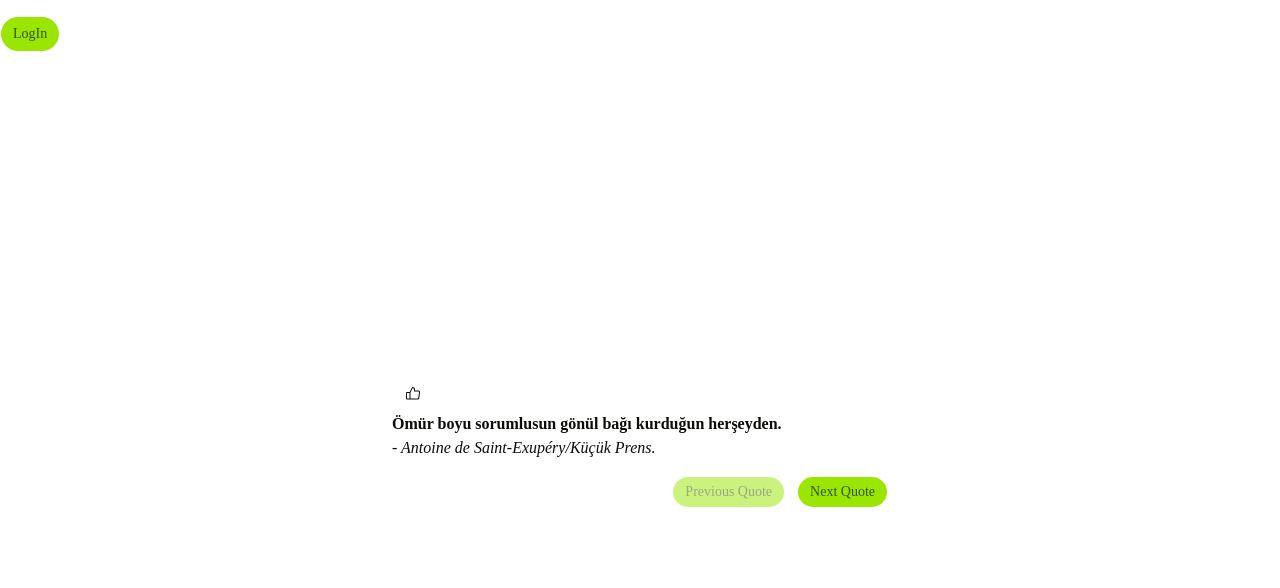
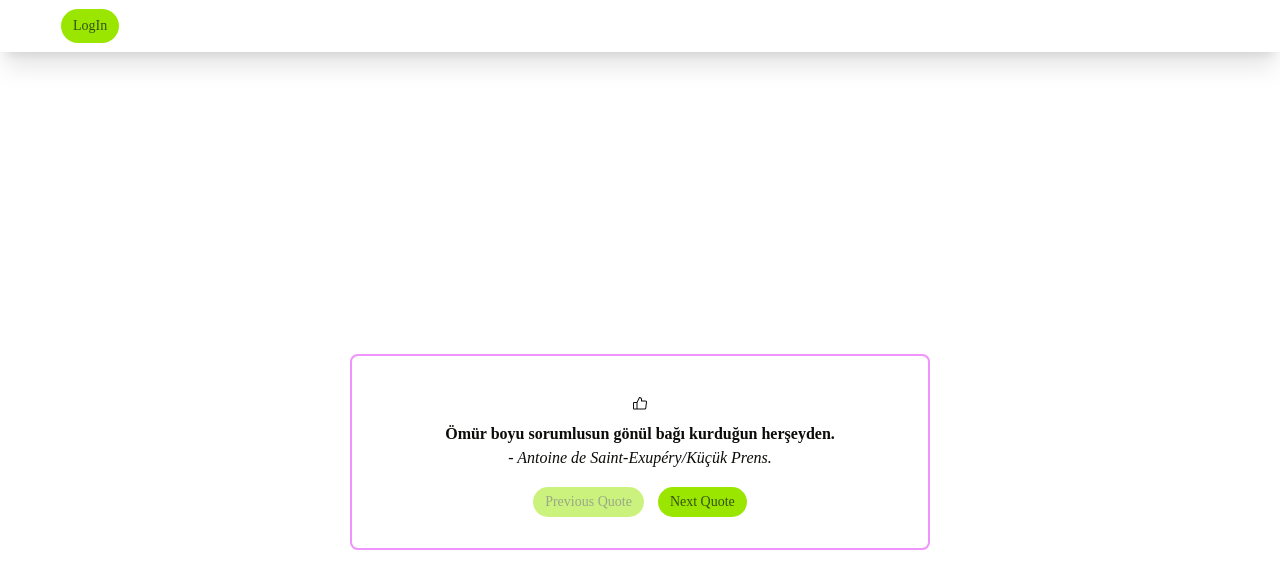
Before and after one commit to pinarertanc/Random-Quotes-App, a Next.js app: page / in a window 1280 px wide. Shown: the top 588 px of the page. Built offline with nearby package versions, Linux system fonts and the light colour scheme; no server answers.

Commit message:
user.sub and tailwind css arrangements are done

```diff
--- a/src/app/components/autor.tsx
+++ b/src/app/components/autor.tsx
@@ -5,7 +5,7 @@ label:string;
 
 export const Autor = ({label}:AutorInterface) => {
 
-let classes = "italic";
+let classes = "italic text-center";
 
 return(
   <p className={classes} >{label}</p>
--- a/src/app/components/card.tsx
+++ b/src/app/components/card.tsx
@@ -9,12 +9,12 @@ children:React.ReactNode;
 
 
 export const Card =({children,variant="primary"}:CardInterface) =>{
- let classes="rounded-md px-10 py-2 w-xl "
+ let classes="rounded-md px-7 py-2 w-full max-w-xl ring-2 ring-(--chart-2)/50 flex flex-col items-center justify-center "
   switch(variant){
     case 'liked-card':
-      classes = classes + "border m-1 h-35"  ;
+      classes = classes + "border m-1 h-36  "  ;
       break;
-      default: classes = classes + "h-48";
+      default: classes = classes + "min-h-48";
   }
   return(
     <div className={classes}>{children}</div>
--- a/src/app/components/quote.tsx
+++ b/src/app/components/quote.tsx
@@ -5,7 +5,7 @@ interface QuoteInterface {
 
 export const Quote = ({label}) => {
 
-let classes = "font-semibold";
+let classes = "font-semibold text-center";
 
 return(
   <p className={classes} >{label}</p>
--- a/src/app/context/QuotesContext.tsx
+++ b/src/app/context/QuotesContext.tsx
@@ -1,8 +1,8 @@
 'use client';
 
 import { createContext, useState, useEffect } from "react";
-
 import { myQuotes as initialQuotes, myQuotes } from "@/app/myQuotes";
+import {useUser} from "@auth0/nextjs-auth0/client";
 
 interface QuotesContextIntercafe {
   myQuotes: myQuotes[],
@@ -21,7 +21,8 @@ export const QuotesContext = createContext({
   handlePrevClick: () => {}
 });
 
-export function QuotesContextProvider<QuotesContextIntercafe>({ children }) {
+export function QuotesContextProvider<QuotesContextIntercafe>({ children }: { children: React.ReactNode }) {
+  const {user} = useUser();
   const [index, setIndex] = useState<number>(0);
 
   const [myQuotes, setMyQuotes] = useState<myQuotes[]>(() =>
@@ -61,16 +62,23 @@ export function QuotesContextProvider<QuotesContextIntercafe>({ children }) {
   };
 
   const handleLike = (targetQuote: myQuotes) => {
+    if(!user) {
+      alert("Please log in to like the quotes!");
+      window.location.href= "/auth/login";
+      return;
+    }
+
+    const userId = user.sub;
     setMyQuotes((prevQuotes) =>
       prevQuotes.map((item) => {
         if (item.quote!== targetQuote.quote) return item;
 
         const currentLikedBy = item.likedBy || [];
-        const alreadyLiked = currentLikedBy.includes('UserId');
+        const alreadyLiked = currentLikedBy.includes(userId);
 
         const updatedLikedBy = alreadyLiked
-          ? currentLikedBy.filter((id) => id !== 'UserId')
-          : [...currentLikedBy, 'UserId'];
+          ? currentLikedBy.filter((id) => id !== userId)
+          : [...currentLikedBy, userId];
 
         return {
           ...item,
--- a/src/app/layout.tsx
+++ b/src/app/layout.tsx
@@ -2,10 +2,12 @@ import { Geist, Geist_Mono } from "next/font/google";
 import "./globals.css";
 import { QuotesContextProvider } from "@/app/context/QuotesContext";
 import { ThemeProvider } from "@/app/components/theme-provider";
-import { Button, ButtonSize, ButtonVariant } from '@/components/ui/button';
+import { Button} from '@/app/components/ui/button';
 import { auth0 } from "@/lib/auth0";
 import Link from "next/link";
 import { GearIcon } from "@phosphor-icons/react/dist/ssr"
+import Image from "next/image";
+
 
 const geistSans = Geist({
   variable: "--font-geist-sans",
@@ -22,8 +24,11 @@ export const metadata = {
   description: "Generated by create next app",
 };
 
+
+
 export default async function RootLayout({ children }) {
   const session = await auth0.getSession();
+  const user = session?.user;
 
   return (
     <html
@@ -32,11 +37,11 @@ export default async function RootLayout({ children }) {
       suppressHydrationWarning
     >
       <body className="min-h-full flex flex-col">
-        <nav className="shadow-xl h-full max-h-16 ">
-          <ul className="flex gap-3 justify-between max-w-7xl py-4 ">
+        <nav className="relative shadow-xl h-full max-h-18 ">
+          <ul className="flex justify-between w-full items-center max-w-8xl py-2 px-15">
             {session ? (
             <>
-            <div className="flex">
+            <div className="flex gap-3">
               <li>
               <Button asChild>
                 <Link href="/">Home</Link>
@@ -48,15 +53,18 @@ export default async function RootLayout({ children }) {
               </Button>
               </li>
               </div>
-              <div className="flex">
+              <div className="flex items-center gap-3">
+                <li>
+                  <Image className="rounded-full border-2 border-(--chart-2)/50" src={user?.picture } alt="profile picture" width={50} height={50} loading="eager" />
+                </li>
               <li>
               <Button asChild>
-                <Link href="/user/settings"><GearIcon size={32} /></Link>
+                <a href="/auth/logout">LogOut</a>
               </Button>
               </li>
               <li>
               <Button asChild>
-                <a href="/auth/logout">LogOut</a>
+                <Link href="/user/settings"><GearIcon size={32} /></Link>
               </Button>
               </li>
               </div>
--- a/src/app/page.tsx
+++ b/src/app/page.tsx
@@ -2,11 +2,12 @@
 
 import { useContext } from 'react';
 import { ThumbsUpIcon } from '@phosphor-icons/react';
-import { Button, ButtonSize, ButtonVariant } from '@/components/ui/button';
+import { Button, ButtonSize, ButtonVariant } from '@/app/components/ui/button';
 import { Autor } from '@/app/components/autor';
 import { Quote } from '@/app/components/quote';
 import { Card } from '@/app/components/card';
 import { QuotesContext } from '@/app/context/QuotesContext';
+import {useUser} from "@auth0/nextjs-auth0/client";
 
 
 
@@ -14,12 +15,14 @@ export default function Home() {
   const { myQuotes = [], index = 0, handleLike, handleNextClick, handlePrevClick } = useContext(QuotesContext) || {};
 
   const currentQuote = myQuotes?.[index];
-  const isLikedQuote = (currentQuote?.likedBy || []).includes('UserId');
+ const {user} = useUser();
+ const userId = user?.sub;
+  const isLikedQuote = (currentQuote?.likedBy || []).includes(userId);
 
   return (
     <main className="flex min-h-screen w-full items-center justify-center p-4 sm:p-8 bg-background text-foreground">
-      <Card className="flex w-full max-w-xl flex-col gap-14 p-6 sm:p-8">
-
+      <Card className="flex w-full max-w-xl flex-col gap-14 p-6 sm:p-8 ">
+         <div className="text-end">
           <Button onClick={()=> currentQuote && handleLike(currentQuote)} variant={ButtonVariant.Ghost} type="button" aria-label={isLikedQuote ? "Beğeniyi kaldır" : "Alıntıyı beğen"}>
             <ThumbsUpIcon
             size={32}
@@ -28,12 +31,13 @@ export default function Home() {
             className="h-6 w-6 sm:h-8 sm:w-8"
           />
           </Button>
+          </div>
 
           <Quote label={currentQuote?.quote || ''} />
           <Autor label={currentQuote?.autor ? `- ${currentQuote.autor}` : ''} />
 
 
-        <div className="mt-4 flex flex-col gap-3 sm:flex-row sm:justify-end">
+        <div className="mt-4 flex flex-col gap-3 sm:flex-row sm:justify-center">
           <Button onClick={handlePrevClick} disabled={index === 0} size={ButtonSize.Sm} className="w-full sm:w-auto">
             Previous Quote
           </Button>
--- a/src/app/user/quotes/favorite/page.tsx
+++ b/src/app/user/quotes/favorite/page.tsx
@@ -1,36 +1,59 @@
 'use client';
-import { Button, ButtonVariant } from "@/components/ui/button";
+import { Button, ButtonVariant } from "@/app/components/ui/button";
 import { Quote } from "@/app/components/quote";
 import { Autor } from "@/app/components/autor";
 import { useContext } from "react";
 import { QuotesContext } from "@/app/context/QuotesContext";
 import Link from "next/link";
 import {Card} from "@/app/components/card";
+import { ThumbsUpIcon } from "@phosphor-icons/react/dist/ssr";
+import {useUser} from "@auth0/nextjs-auth0/client";
 
 export default function FavoriteQuotesPage (){
 
+  const {user} = useUser();
+  const userId =user?.sub;
+
   const { myQuotes, handleLike } = useContext(QuotesContext);
 
-  const likedQuotes =myQuotes?.filter(quote => quote.likedBy?.includes('UserId'));
+  const likedQuotes =myQuotes?.filter(quote => quote.likedBy?.includes(userId));
 
   return (
-    <main className="m-auto flex flex-1 w-full max-w-3xl flex-col items-center justify-between py-17 px-17 bg-white dark:bg-black sm:items-start">
+    <main className="m-auto flex flex-1 w-full max-w-3xl flex-col items-center justify-between bg-white dark:bg-black sm:items-start">
     {likedQuotes.map((quote, idx)=> {
-       const isLiked = (quote.likedBy || []).includes('UserId');
+       const isLiked = (quote.likedBy || []).includes(userId);
 
     return (
-       <div key={`${quote.quote}-${idx}`} className="py-3 px-6 m-auto">
+       <div key={`${quote.quote}-${idx}`} className="py-3 px-6 m-auto w-full flex justify-center">
           <Card variant="liked-card">
-              <Button onClick = {()=> handleLike(quote)} label= {isLiked? "💔" : "❤️"} variant={ButtonVariant.Ghost} aria-label={isLiked ? "Beğeniyi kaldır" : "Alıntıyı beğen"} />
+              <Button onClick={()=> handleLike(quote)} variant={ButtonVariant.Ghost} type="button" aria-label={isLiked ? "Beğeniyi kaldır" : "Alıntıyı beğen"}>
+            <ThumbsUpIcon
+            size={32}
+            weight={isLiked ? "fill" : "regular"}
+            color={isLiked ? "var(--chart-2)" : "currentColor"}
+            className="h-6 w-6 sm:h-8 sm:w-8"
+          />
+          </Button>
               <Quote label={`${quote.quote}`}/>
               <Autor label={`- ${quote.autor}`}/>
           </Card>
       </div>
     )
 })}
-    {likedQuotes.length === 0 ? (<h1>No quotes were liked yet.Check quotes <Link href="/" >here</Link></h1>
-    ) : (<></>)
-  }
+
+
+    {likedQuotes.length === 0 && (
+        <div className="flex m-auto w-full max-w-xl text-center items-center justify-center">
+          <Card variant="liked-card">
+            <h1>
+              No quotes were liked yet. Check quotes{" "}
+              <Link href="/" className="underline text-blue-500">
+                here
+              </Link>
+            </h1>
+          </Card>
+        </div>
+      )}
     </main>
   );
 }
```
Also changed, not shown: src/app/components/ui/button.tsx (renamed from src/components/ui/button.tsx), 1 other file (tests, documents, lock files or other folders).
